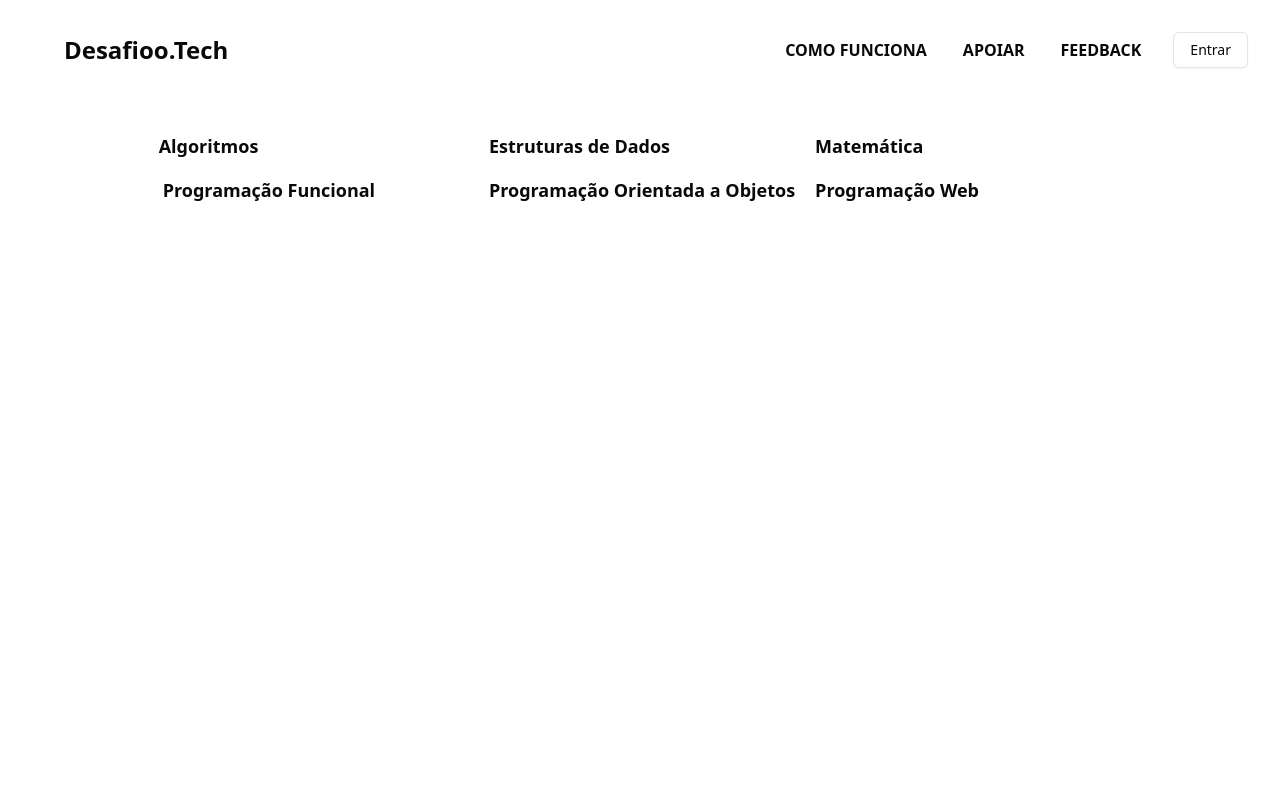
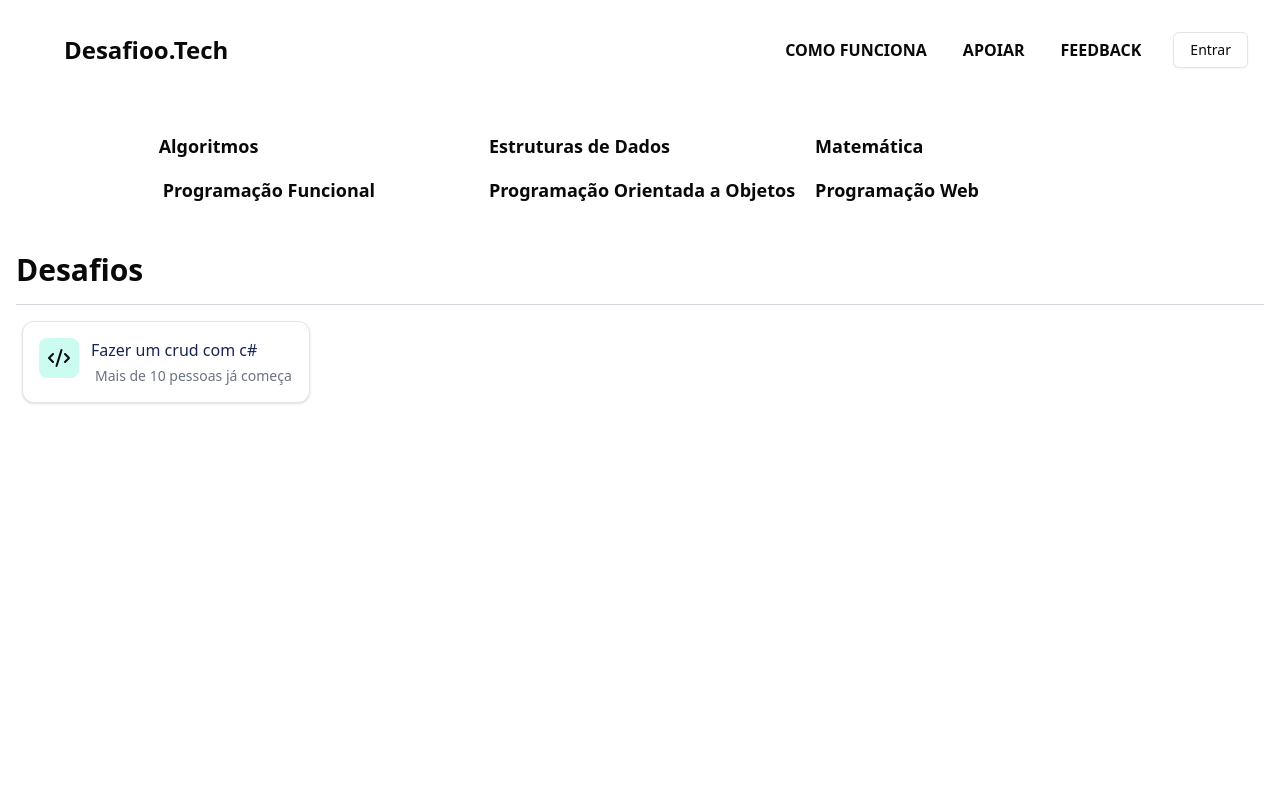
Before and after one commit to ArthurSilv4/front-desafioo.tech, a Next.js app: page / in a window 1280 px wide. Shown: the top 800 px of the page. Built offline with nearby package versions, Linux system fonts and the light colour scheme.

Commit message:
criado section dos desafios

```diff
--- /dev/null
+++ b/src/app/[id]/page.tsx
@@ -0,0 +1,16 @@
+"use client";
+
+import { useParams } from "next/navigation";
+
+export default function ChallengeId() {
+  const { id } = useParams();
+
+  return (
+    <section className="min-h-screen">
+      <div className="container mx-auto p-4">
+        <h1>titulo do desafio</h1>
+        <span>id: {id}</span>
+      </div>
+    </section>
+  );
+}
--- a/src/app/page.tsx
+++ b/src/app/page.tsx
@@ -1,3 +1,55 @@
+import { Card, CardContent } from "@/components/ui/card";
+import { Separator } from "@radix-ui/react-separator";
+import { Camera, Code2Icon } from "lucide-react";
+import Link from "next/link";
+
+const challengeList = [
+  {
+    id: crypto.randomUUID(),
+    title: "Fazer um crud com c#",
+    startCount: 10,
+    icon: <Code2Icon />,
+  },
+];
+
+console.log(challengeList);
+
 export default function Home() {
-  return <main className="h-screen"></main>;
+  console.log(challengeList);
+
+  return (
+    <section className="min-h-screen">
+      <div className="container mx-auto p-4">
+        <h1 className="text-3xl font-bold">Desafios</h1>
+        <Separator className="bg-gray-300 h-[1px] my-4" />
+
+        <div className="grid grid-cols-1 sm:grid-cols-1 md:grid-cols-2 lg:grid-cols-3 xl:grid-cols-4 gap-4 justify-items-center">
+          {challengeList.map((challenge, index) => (
+            <Link href={`/${challenge.id}`} key={index}>
+              <Card className="hover:shadow-lg transition-shadow mb-4 w-72 2xl:w-80">
+                <CardContent className="p-4">
+                  <div className="flex items-start gap-3 w-full">
+                    <div className="rounded-lg p-2 bg-teal-100">
+                      {challenge.icon}
+                    </div>
+                    <div className="space-y-1 w-full truncate">
+                      <h2 className="text-base font-medium text-blue-950 truncate">
+                        {challenge.title}
+                      </h2>
+                      <div className="flex items-center gap-1 text-gray-500 text-sm">
+                        <Camera className="w-4 h-4" />
+                        <span className="inline-block">
+                          Mais de {challenge.startCount} pessoas já começaram
+                        </span>
+                      </div>
+                    </div>
+                  </div>
+                </CardContent>
+              </Card>
+            </Link>
+          ))}
+        </div>
+      </div>
+    </section>
+  );
 }
--- /dev/null
+++ b/src/components/ui/card.tsx
@@ -0,0 +1,76 @@
+import * as React from "react"
+
+import { cn } from "@/lib/utils"
+
+const Card = React.forwardRef<
+  HTMLDivElement,
+  React.HTMLAttributes<HTMLDivElement>
+>(({ className, ...props }, ref) => (
+  <div
+    ref={ref}
+    className={cn(
+      "rounded-xl border bg-card text-card-foreground shadow",
+      className
+    )}
+    {...props}
+  />
+))
+Card.displayName = "Card"
+
+const CardHeader = React.forwardRef<
+  HTMLDivElement,
+  React.HTMLAttributes<HTMLDivElement>
+>(({ className, ...props }, ref) => (
+  <div
+    ref={ref}
+    className={cn("flex flex-col space-y-1.5 p-6", className)}
+    {...props}
+  />
+))
+CardHeader.displayName = "CardHeader"
+
+const CardTitle = React.forwardRef<
+  HTMLDivElement,
+  React.HTMLAttributes<HTMLDivElement>
+>(({ className, ...props }, ref) => (
+  <div
+    ref={ref}
+    className={cn("font-semibold leading-none tracking-tight", className)}
+    {...props}
+  />
+))
+CardTitle.displayName = "CardTitle"
+
+const CardDescription = React.forwardRef<
+  HTMLDivElement,
+  React.HTMLAttributes<HTMLDivElement>
+>(({ className, ...props }, ref) => (
+  <div
+    ref={ref}
+    className={cn("text-sm text-muted-foreground", className)}
+    {...props}
+  />
+))
+CardDescription.displayName = "CardDescription"
+
+const CardContent = React.forwardRef<
+  HTMLDivElement,
+  React.HTMLAttributes<HTMLDivElement>
+>(({ className, ...props }, ref) => (
+  <div ref={ref} className={cn("p-6 pt-0", className)} {...props} />
+))
+CardContent.displayName = "CardContent"
+
+const CardFooter = React.forwardRef<
+  HTMLDivElement,
+  React.HTMLAttributes<HTMLDivElement>
+>(({ className, ...props }, ref) => (
+  <div
+    ref={ref}
+    className={cn("flex items-center p-6 pt-0", className)}
+    {...props}
+  />
+))
+CardFooter.displayName = "CardFooter"
+
+export { Card, CardHeader, CardFooter, CardTitle, CardDescription, CardContent }
```
